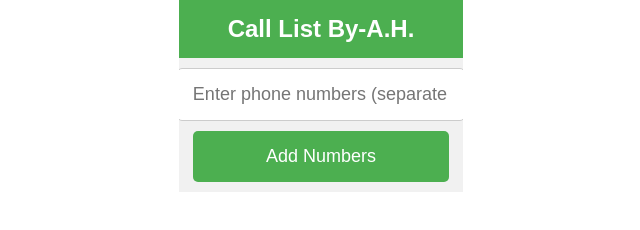
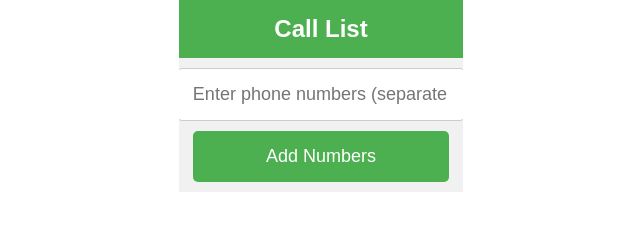
Before and after one commit to akshayhadawale5/1st-Page, a plain HTML site: page index.html in a window 1280 px wide. Shown: the whole page, without its empty margins (319-959 px from the left). Drawn offline with Linux system fonts and the light colour scheme.

Commit message:
1 index.html

```diff
--- a/index.html
+++ b/index.html
@@ -7,7 +7,7 @@
     <link rel="stylesheet" href="styles.css">
 </head>
 <body>
-    <h1>Call List  By-A.H.</h1>
+    <h1>Call List</h1>
 
     <div class="input-container">
         <input type="text" id="phoneNumberInput" placeholder="Enter phone numbers (separate by commas)">
```
